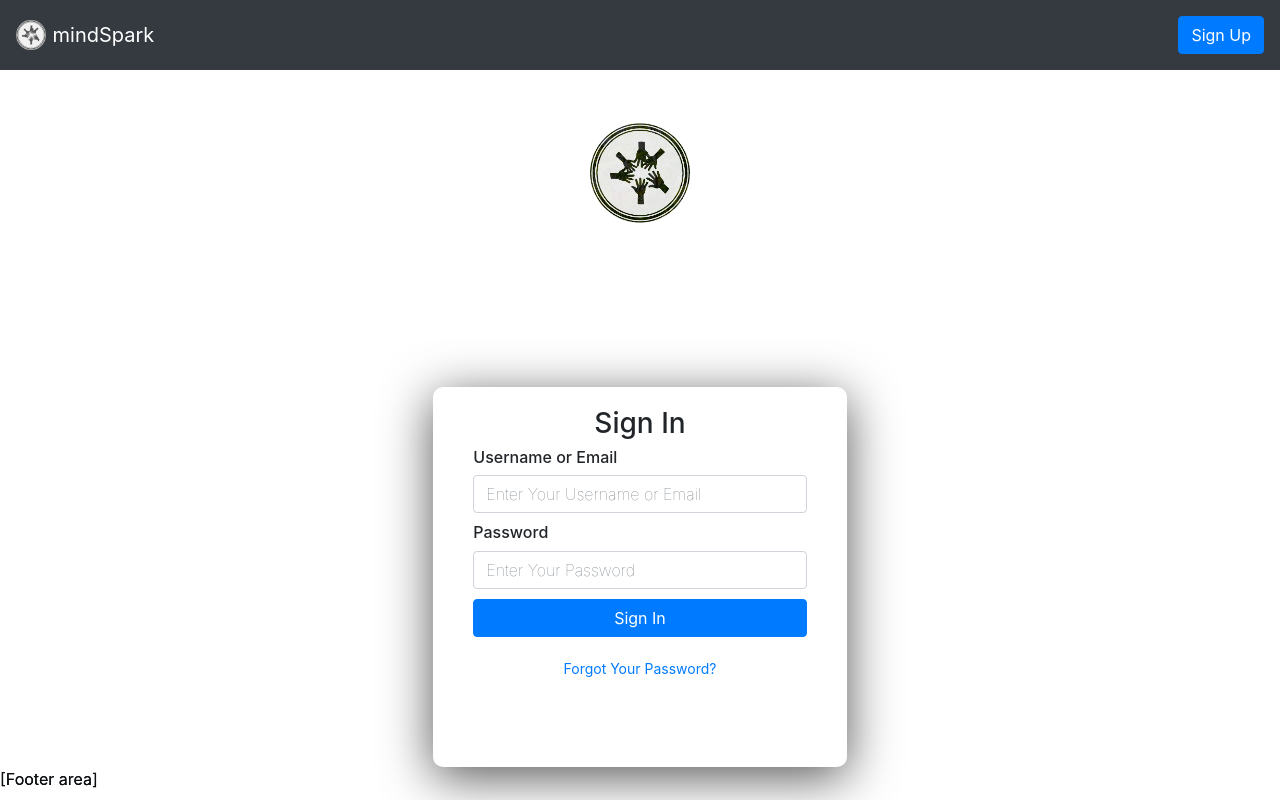
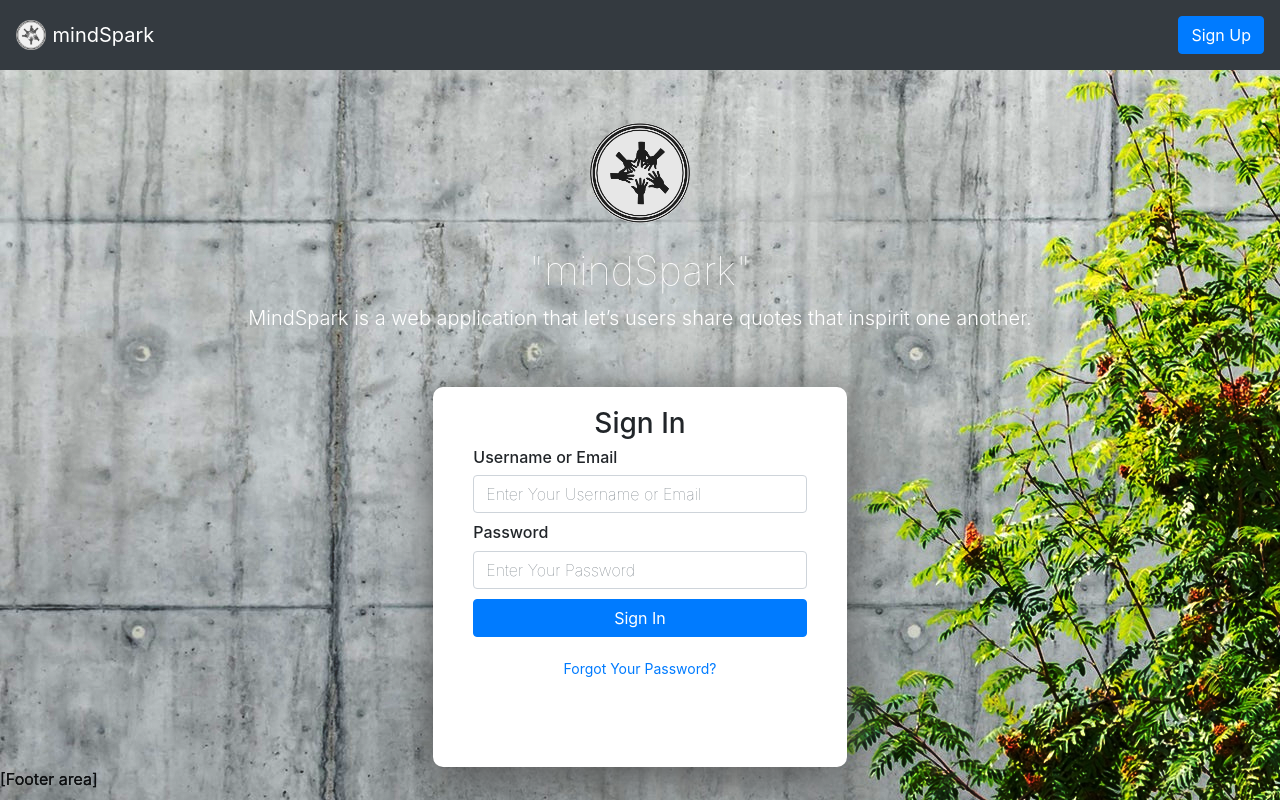
Before and after one commit to abansal98/mindSpark, a React (Create React App) app in the folder react-app/: page / in a window 1280 px wide. Built offline with nearby package versions, Linux system fonts and the light colour scheme.

Commit message:
solving singin background problem

```diff
--- a/react-app/src/signin.css
+++ b/react-app/src/signin.css
@@ -10,11 +10,23 @@
   margin-top: 3%;
 }
 
-.back {
-  background: #258ea6;
-  padding: 100px;
+body {
+  background-image: url("./image/404.jpg");
 }
 
 .mkTempName1 {
   margin-top: 5%;
 }
+.signinBg {
+  position: absolute;
+  top: 0;
+  left: 0;
+  /* width: 100vw; */
+  width: 100%;
+  /* height: 100vh; */
+  height: 100%;
+  background: rgba(0, 0, 0, 0.65);
+  /* background-size: 100%; */
+  mix-blend-mode: overlay;
+  background-blend-mode: darken;
+}
--- a/react-app/src/signin.js
+++ b/react-app/src/signin.js
@@ -62,8 +62,8 @@ class SignIn extends Component {
 
         {/* background image start*/}
         <div
-          className="bg"
-          style={{ backgroundImage: "url(" + notFoundImage + ")" }}
+          className="signinBg"
+          // style={{ backgroundImage: "url(" + notFoundImage + ")" }}
         />
         {/* background image end*/}
         <div class="container">
```
